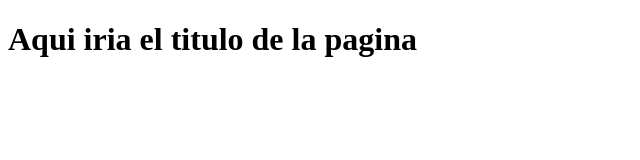
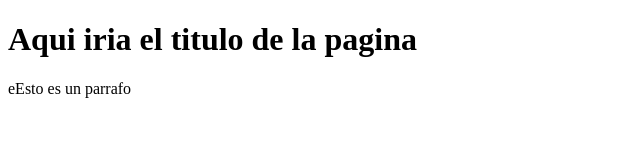
Before and after one commit to Alexis-Sanchez-Toledo/Proyecto-web-empresa-C, a plain HTML site: page index.html in a window 1280 px wide. Shown: the whole page, without its empty margins (0-640 px from the left). Drawn offline with Linux system fonts and the light colour scheme.

Commit message:
Update index.html

```diff
--- a/index.html
+++ b/index.html
@@ -8,5 +8,6 @@
 </head>
 <body>
     <h1>Aqui iria el titulo de la pagina</h1>
+    <p>eEsto es un parrafo</p>
 </body>
 </html>
```
